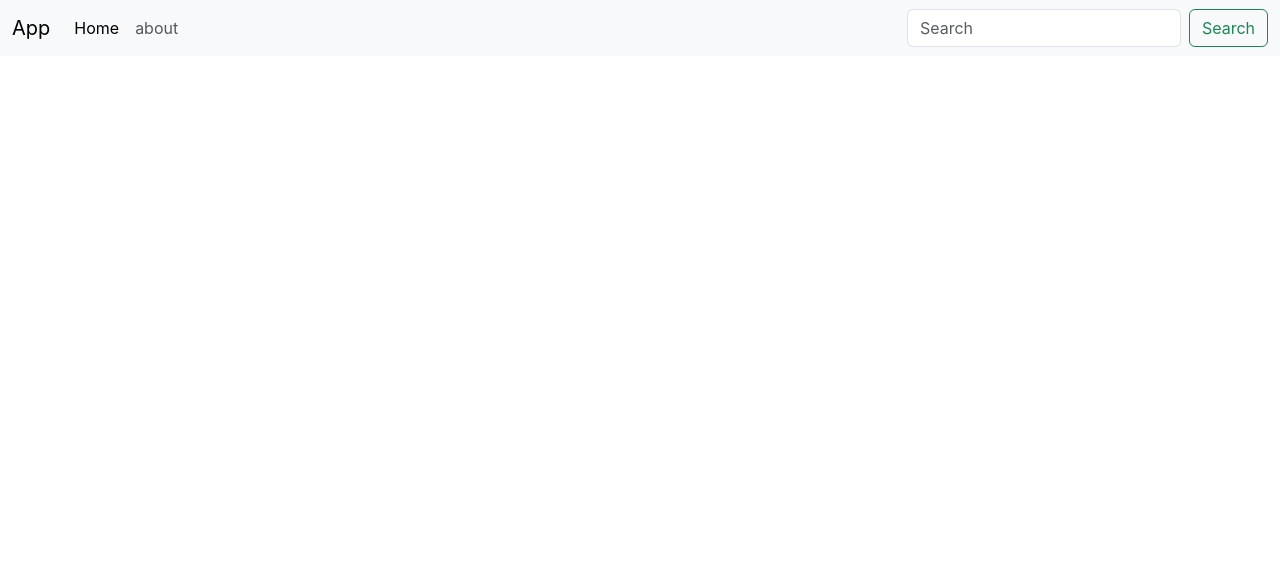
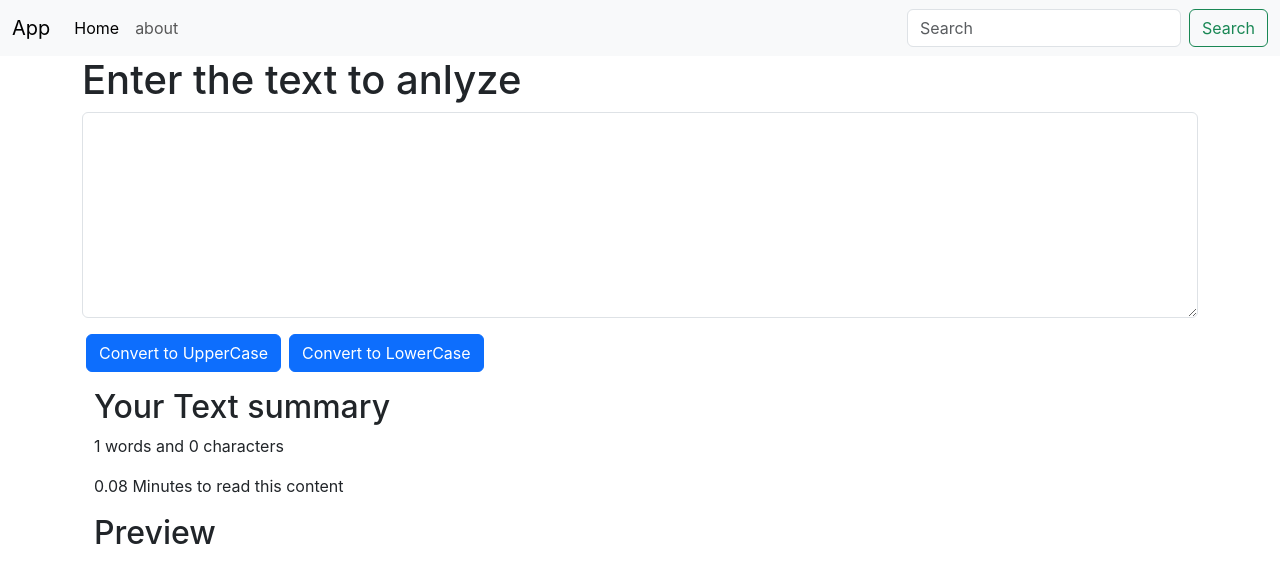
Before and after one commit to dynamo6396/Text-Utilities, a React (Create React App) app: page / in a window 1280 px wide. Shown: the top 582 px of the page. Built offline with nearby package versions, Linux system fonts and the light colour scheme.

Commit message:
adding lower-case-convertor and some more functionality

```diff
--- a/src/App.js
+++ b/src/App.js
@@ -1,6 +1,7 @@
 import logo from './logo.svg';
 import './App.css';
 import Navbar from './components/Navbar';
+import TextForm from './components/TextForm';
 // Everything that you can see in the browser comes after resolving App.js and
 //  when you want to start project from here
 // let name=" Jatin"
@@ -9,6 +10,9 @@
    <>
    {/* <Navbar title="App" aboutText="aboutusss"/> */}
    <Navbar title="App" />
+   <div className="container">
+    <TextForm heading="Enter the text to anlyze"/>
+   </div>
    </>
 );
 }
--- /dev/null
+++ b/src/components/TextForm.js
@@ -0,0 +1,42 @@
+import React,{useState} from 'react'
+// useState is hook which is used to create text,setText
+export default function TextForm(props) {
+    const handleUpClick =()=>{
+        // console.log(" Uppercase was clicked "+ text)
+        let newtext=text.toUpperCase();
+        setText(newtext)
+    }
+    const handleLoClick =()=>{
+        // console.log(" Uppercase was clicked "+ text)
+        let newtext=text.toLowerCase();
+        setText(newtext)
+    }
+    const handleOnChange =(event)=>{
+        // console.log("On Change")
+        setText(event.target.value)
+    }
+
+    const [text,setText]=useState('');
+    // text="fasdfa"  wrong way to change text
+    // setText("newText")  Correct way to change the state
+  return (
+    <>
+        <div>
+            <h1>{props.heading} </h1>
+            <div className="mb-3">
+                {/* <label for="myBox" className="form-label">Example textarea</label> */}
+                <textarea className="form-control" value={text} onChange={handleOnChange} id="myBox" rows="8"></textarea>
+            </div>
+            <button className="btn btn-primary mx-1" onClick={handleUpClick}>Convert to UpperCase</button>
+            <button className="btn btn-primary mx-1 " onClick={handleLoClick}>Convert to LowerCase</button>
+        </div>
+        <div className="container my-3">
+            <h2>Your Text summary</h2>
+            <p>{text.split(" ").length} words and {text.length} characters</p>
+            <p>{0.08*text.split(" ").length} Minutes to read this content </p>
+            <h2>Preview</h2>
+            <p>{text}</p>
+        </div>
+    </>
+  )
+}
```
